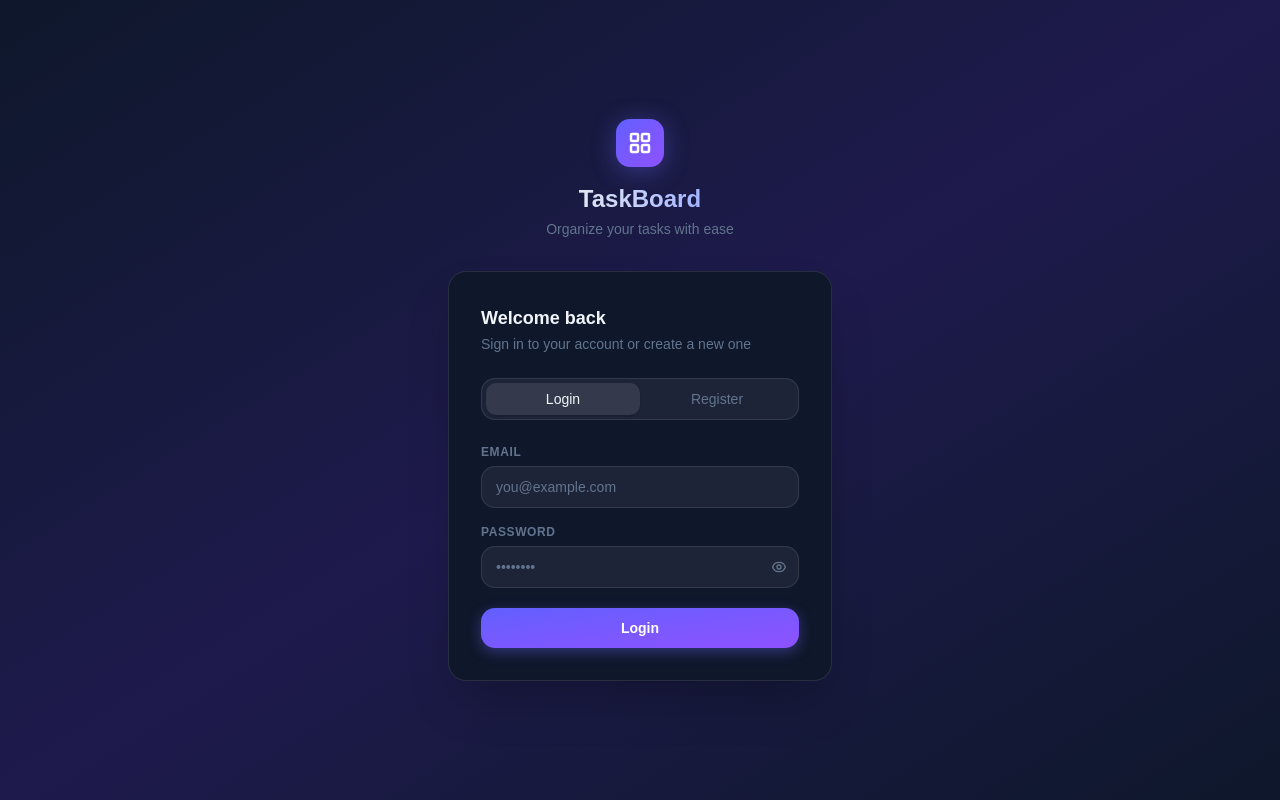
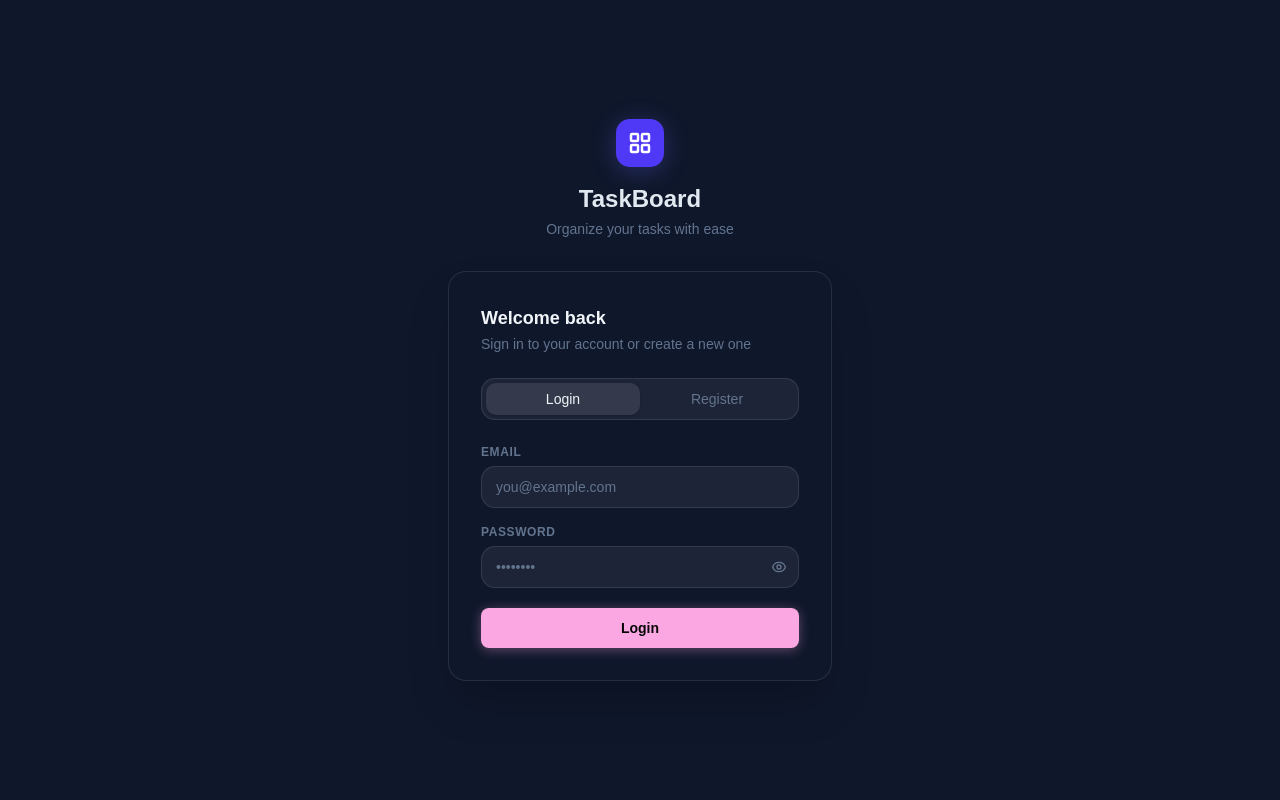
Before and after one commit to Patargz12/ToDo-Board, a Next.js app: page /login in a window 1280 px wide. Built offline with nearby package versions, Linux system fonts and the light colour scheme; no server answers.

Commit message:
fix: revisions for design pattern configurations

```diff
--- a/src/app/board/page.tsx
+++ b/src/app/board/page.tsx
@@ -80,7 +80,7 @@ function BoardContent() {
   }, [handleKeyDown]);
 
   return (
-    <div className="flex flex-col h-screen bg-linear-to-br from-slate-900 via-indigo-950 to-slate-900">
+    <div className="flex flex-col h-screen bg-slate-900">
       <Navbar onOpenHistory={() => setShowHistory(true)} />
       <ToastContainer />
 
--- a/src/app/globals.css
+++ b/src/app/globals.css
@@ -12,8 +12,8 @@
   --card-foreground: oklch(0.145 0 0);
   --popover: oklch(1 0 0);
   --popover-foreground: oklch(0.145 0 0);
-  --primary: oklch(0.205 0 0);
-  --primary-foreground: oklch(0.985 0 0);
+  --primary: #fba8e2;
+  --primary-foreground: oklch(0.12 0 0);
   --secondary: oklch(0.97 0 0);
   --secondary-foreground: oklch(0.205 0 0);
   --muted: oklch(0.97 0 0);
@@ -102,8 +102,8 @@ body {
   --card-foreground: oklch(0.985 0 0);
   --popover: oklch(0.205 0 0);
   --popover-foreground: oklch(0.985 0 0);
-  --primary: oklch(0.922 0 0);
-  --primary-foreground: oklch(0.205 0 0);
+  --primary: #fba8e2;
+  --primary-foreground: oklch(0.12 0 0);
   --secondary: oklch(0.269 0 0);
   --secondary-foreground: oklch(0.985 0 0);
   --muted: oklch(0.269 0 0);
--- a/src/app/login/page.tsx
+++ b/src/app/login/page.tsx
@@ -4,6 +4,7 @@ import { useState, useEffect } from 'react';
 import { useRouter } from 'next/navigation';
 import { useAppDispatch, useAppSelector } from '@/store/store';
 import { signIn, signUp } from '@/store/slices/authSlice';
+import { Button } from '@/components/ui/Button';
 
 const SIGNIN_KEY = 'draft_signin';
 const SIGNUP_KEY = 'draft_signup';
@@ -128,9 +129,9 @@ export default function LoginPage() {
   }
 
   return (
-    <div className="min-h-screen flex flex-col items-center justify-center bg-linear-to-br from-slate-900 via-indigo-950 to-slate-900 px-4">
+    <div className="min-h-screen flex flex-col items-center justify-center bg-slate-900 px-4">
       <div className="flex flex-col items-center mb-8 select-none">
-        <div className="w-12 h-12 rounded-xl bg-linear-to-br from-indigo-500 to-violet-500 flex items-center justify-center shadow-[0_4px_24px_rgba(99,102,241,0.4)] mb-4">
+        <div className="w-12 h-12 rounded-xl bg-indigo-600 flex items-center justify-center shadow-[0_4px_24px_rgba(99,102,241,0.3)] mb-4">
           <svg xmlns="http://www.w3.org/2000/svg" className="w-6 h-6 text-white" viewBox="0 0 24 24" fill="none" stroke="currentColor" strokeWidth={2.5}>
             <rect x="3" y="3" width="7" height="7" rx="1" />
             <rect x="14" y="3" width="7" height="7" rx="1" />
@@ -138,7 +139,7 @@ export default function LoginPage() {
             <rect x="14" y="14" width="7" height="7" rx="1" />
           </svg>
         </div>
-        <h1 className="text-2xl font-bold bg-linear-to-r from-slate-200 to-indigo-300 bg-clip-text text-transparent">TaskBoard</h1>
+        <h1 className="text-2xl font-bold text-slate-200">TaskBoard</h1>
         <p className="text-sm text-slate-500 mt-1">Organize your tasks with ease</p>
       </div>
 
@@ -272,16 +273,15 @@ export default function LoginPage() {
               </div>
             )}
 
-            <button
+            <Button
               type="submit"
+              variant="primary"
               disabled={loading}
-              className="w-full py-2.5 mt-1 bg-linear-to-br from-indigo-500 to-violet-500 text-white text-sm font-semibold rounded-xl shadow-[0_4px_14px_rgba(99,102,241,0.4)] hover:shadow-[0_6px_20px_rgba(99,102,241,0.55)] disabled:opacity-50 disabled:cursor-not-allowed transition-all flex items-center justify-center gap-2"
+              loading={loading}
+              className="w-full mt-1"
             >
-              {loading && (
-                <span className="w-4 h-4 border-2 border-white border-t-transparent rounded-full animate-spin" />
-              )}
               {mode === 'signin' ? 'Login' : 'Register'}
-            </button>
+            </Button>
           </form>
         </div>
       </div>
--- a/src/components/board/CreateTicketModal.tsx
+++ b/src/components/board/CreateTicketModal.tsx
@@ -4,6 +4,7 @@ import { useState, useEffect, useRef } from 'react';
 import { useAppDispatch } from '@/store/store';
 import { addTicket } from '@/store/slices/ticketsSlice';
 import { PrioritySelector } from './PrioritySelector';
+import { Button } from '@/components/ui/Button';
 
 interface CreateTicketModalProps {
   categoryId: string;
@@ -146,24 +147,18 @@ export function CreateTicketModal({ categoryId, onClose }: CreateTicketModalProp
         <div className="h-px bg-white/[0.07]" />
 
         <div className="flex justify-end gap-2.5">
-          <button
+          <Button type="button" variant="secondary" onClick={onClose}>
+            Cancel
+          </Button>
+          <Button
             type="button"
-            onClick={onClose}
-            className="px-4 py-2 text-sm font-medium rounded-xl text-slate-400 bg-white/7 border border-white/10 hover:bg-white/12 transition-all"
-          >
-            Cancel
-          </button>
-          <button
-            type="button"
+            variant="primary"
             onClick={handleSubmit}
             disabled={submitting}
-            className="px-5 py-2 text-sm font-semibold rounded-xl text-white bg-linear-to-br from-indigo-500 to-violet-500 shadow-[0_4px_14px_rgba(99,102,241,0.4)] hover:shadow-[0_6px_20px_rgba(99,102,241,0.55)] transition-all flex items-center gap-2 disabled:opacity-50"
+            loading={submitting}
           >
-            {submitting && (
-              <span className="w-3.5 h-3.5 border-2 border-white border-t-transparent rounded-full animate-spin" />
-            )}
             Create task
-          </button>
+          </Button>
         </div>
       </div>
     </div>
--- a/src/components/board/Navbar.tsx
+++ b/src/components/board/Navbar.tsx
@@ -5,6 +5,7 @@ import { useAppDispatch, useAppSelector } from '@/store/store';
 import { signOut } from '@/store/slices/authSlice';
 import { NotificationSettings } from '@/components/notifications/NotificationSettings';
 import { getExpiryStatus } from '@/lib/notifications';
+import { Button } from '@/components/ui/Button';
 
 interface NavbarProps {
   onOpenHistory?: () => void;
@@ -53,16 +54,16 @@ export function Navbar({ onOpenHistory }: NavbarProps) {
         </div>
 
         {onOpenHistory && (
-          <button
+          <Button
+            variant="primary"
             onClick={onOpenHistory}
-            className="flex items-center gap-1.5 text-sm text-slate-400 hover:text-slate-100 hover:bg-white/8 px-3 py-1.5 rounded-lg transition-all duration-150"
           >
             <svg xmlns="http://www.w3.org/2000/svg" className="w-4 h-4" viewBox="0 0 24 24" fill="none" stroke="currentColor" strokeWidth={2}>
               <polyline points="1 4 1 10 7 10" />
               <path d="M3.51 15a9 9 0 1 0 .49-4.56" />
             </svg>
             History
-          </button>
+          </Button>
         )}
 
         <div className="relative">
--- a/src/components/board/TicketDetailModal.tsx
+++ b/src/components/board/TicketDetailModal.tsx
@@ -8,6 +8,7 @@ import { updateTicket, deleteTicket, moveTicket } from '@/store/slices/ticketsSl
 import { fetchCardHistory } from '@/store/slices/historySlice';
 import { useDraftSave } from '@/hooks/useDraftSave';
 import { PrioritySelector } from './PrioritySelector';
+import { Button } from '@/components/ui/Button';
 
 function timeAgo(dateStr: string): string {
   const now = new Date();
@@ -338,45 +339,37 @@ export function TicketDetailModal({ ticket, onClose }: Props) {
             {showDeleteConfirm ? (
               <div className="flex items-center gap-2.5">
                 <span className="text-sm text-slate-400">Delete this ticket?</span>
-                <button
-                  onClick={handleDelete}
-                  className="px-3 py-1.5 bg-red-500/20 hover:bg-red-500/30 text-red-300 border border-red-500/30 text-sm font-medium rounded-lg transition-colors"
-                >
+                <Button variant="danger" onClick={handleDelete}>
                   Delete
-                </button>
-                <button
-                  onClick={() => setShowDeleteConfirm(false)}
-                  className="px-3 py-1.5 bg-white/8 hover:bg-white/12 text-slate-400 border border-white/10 text-sm font-medium rounded-lg transition-colors"
-                >
+                </Button>
+                <Button variant="secondary" onClick={() => setShowDeleteConfirm(false)}>
                   Cancel
-                </button>
+                </Button>
               </div>
             ) : (
-              <button
+              <Button
+                variant="danger"
                 onClick={() => setShowDeleteConfirm(true)}
-                className="px-4 py-2 text-sm font-medium text-red-300 bg-red-500/15 hover:bg-red-500/25 border border-red-500/25 rounded-xl transition-colors"
               >
                 Delete
-              </button>
+              </Button>
             )}
           </div>
           <div className="flex items-center gap-2">
-            <button
+            <Button
+              variant="secondary"
               onClick={handleClose}
-              className="px-4 py-2 text-sm font-medium text-slate-400 bg-white/7 hover:bg-white/12 border border-white/10 rounded-xl transition-colors"
             >
               {isDirty ? 'Save as draft' : 'Close'}
-            </button>
-            <button
+            </Button>
+            <Button
+              variant="primary"
               onClick={handleSave}
               disabled={saving || !isDirty}
-              className="px-5 py-2 text-sm font-semibold text-white bg-linear-to-br from-indigo-500 to-violet-500 shadow-[0_4px_14px_rgba(99,102,241,0.4)] hover:shadow-[0_6px_20px_rgba(99,102,241,0.55)] disabled:opacity-50 disabled:cursor-not-allowed rounded-xl transition-all flex items-center gap-2"
+              loading={saving}
             >
-              {saving && (
-                <span className="w-3.5 h-3.5 border-2 border-white border-t-transparent rounded-full animate-spin" />
-              )}
               Save
-            </button>
+            </Button>
           </div>
         </div>
       </div>
--- a/src/components/ui/Button.tsx
+++ b/src/components/ui/Button.tsx
@@ -15,12 +15,16 @@ export const Button = ({
   disabled,
   ...props
 }: ButtonProps) => {
-  const baseStyles = 'px-4 py-2 rounded-lg font-medium transition-all duration-200 flex items-center justify-center gap-2 disabled:opacity-50 disabled:cursor-not-allowed';
+  const baseStyles =
+    'px-5 py-2.5 rounded-md text-sm font-semibold transition-all duration-200 flex items-center justify-center gap-2 disabled:opacity-50 disabled:cursor-not-allowed select-none';
 
   const variants = {
-    primary: 'bg-blue-600 text-white hover:bg-blue-700 active:bg-blue-800',
-    secondary: 'bg-gray-200 text-gray-900 hover:bg-gray-300 active:bg-gray-400',
-    danger: 'bg-red-600 text-white hover:bg-red-700 active:bg-red-800',
+    primary:
+      'bg-primary text-primary-foreground hover:brightness-105 active:brightness-95 shadow-[0_2px_12px_rgba(251,168,226,0.35)] hover:shadow-[0_4px_18px_rgba(251,168,226,0.5)]',
+    secondary:
+      'bg-white/8 text-slate-300 border border-white/10 hover:bg-white/12 active:bg-white/16',
+    danger:
+      'bg-red-500/15 text-red-300 border border-red-500/25 hover:bg-red-500/25 active:bg-red-500/35',
   };
 
   return (
--- a/src/lib/supabase.ts
+++ b/src/lib/supabase.ts
@@ -4,7 +4,7 @@ const supabaseUrl = process.env.NEXT_PUBLIC_SUPABASE_URL || '';
 const supabaseAnonKey = process.env.NEXT_PUBLIC_SUPABASE_ANON_KEY || '';
 
 if (!supabaseUrl || !supabaseAnonKey) {
-  throw new Error('Missing Supabase environment variables. Please check your .env.local file.');
+  throw new Error('Missing Supabase environment variables. Check Env');
 }
 
 export const supabase = createClient(supabaseUrl, supabaseAnonKey);
```
